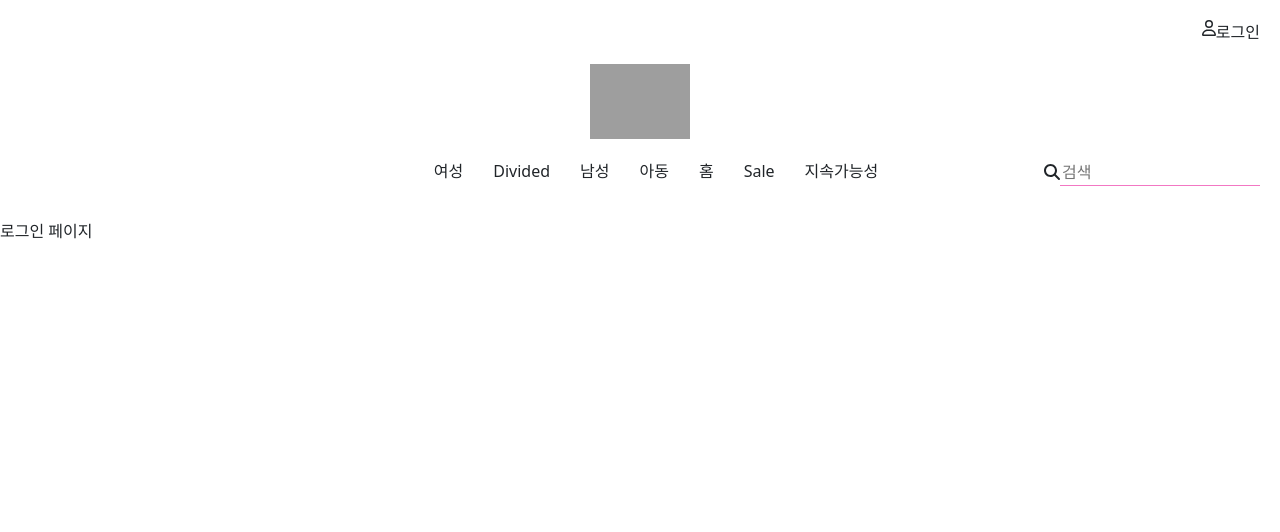
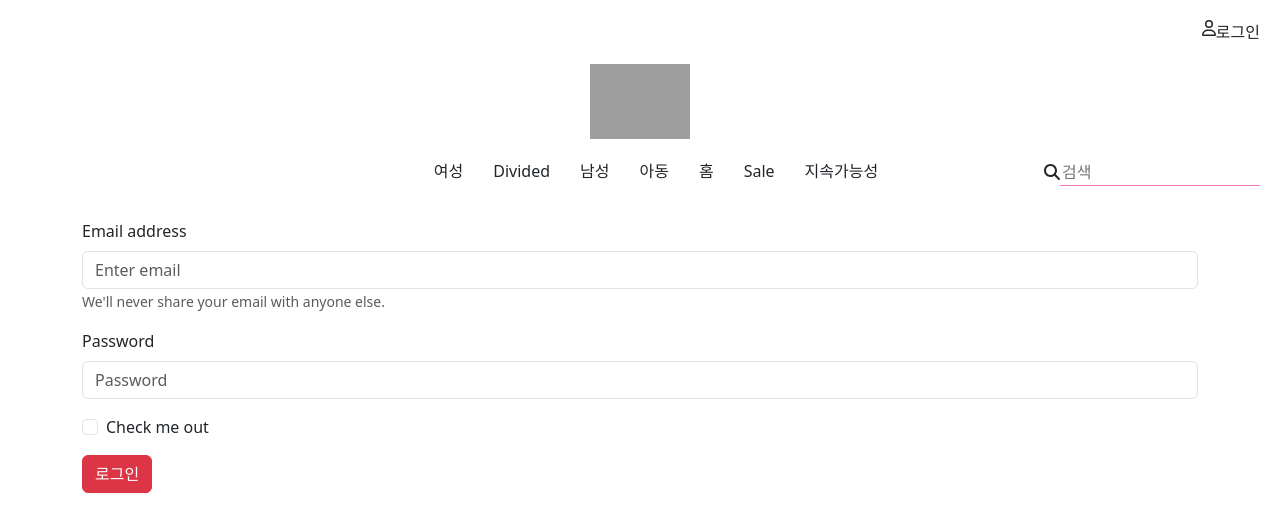
Before and after one commit to DoYoonDev/react-study, a React (Create React App) app in the folder shopping/: page /login in a window 1280 px wide. Shown: the top 532 px of the page. Built offline with nearby package versions, Linux system fonts and the light colour scheme; grey boxes are pictures that could not be loaded.

Commit message:
수업 내용 추가

```diff
--- a/shopping/src/App.css
+++ b/shopping/src/App.css
@@ -4,9 +4,14 @@
     margin: 20px;
 }
 
+.login-button div {
+    cursor: pointer;
+}
+
 .logo-section {
     display: flex;
     justify-content: center;
+    cursor: pointer;
 }
 
 .menu-area{
--- a/shopping/src/App.js
+++ b/shopping/src/App.js
@@ -5,8 +5,10 @@
 import Login from './page/Login';
 import Navbar from './component/Navbar';
 import 'bootstrap/dist/css/bootstrap.min.css';
+import { useState } from 'react';
 
 function App() {
+  const [authenticate, setAuthenticate] = useState(false);
   return (
     <div>
       <Navbar />
--- a/shopping/src/component/Navbar.js
+++ b/shopping/src/component/Navbar.js
@@ -2,14 +2,21 @@
 import { FontAwesomeIcon } from "@fortawesome/react-fontawesome";
 import { faUser } from "@fortawesome/free-regular-svg-icons";
 import { faSearch } from "@fortawesome/free-solid-svg-icons";
+import { useNavigate } from "react-router";
 
 const Navbar = () => {
     const menuList = ['여성', 'Divided', '남성', '아동', '홈', 'Sale', '지속가능성'];
+    const navigate = useNavigate();
+
+    const goToLink = (link) => {
+      // console.log(link);
+      navigate('/login');
+    }
     return (
       <div>
         <div className="login-button">
           <FontAwesomeIcon icon={faUser} />
-        <div>로그인</div>
+          <div onClick={goToLink}>로그인</div>
         </div>
         <div className="logo-section">
           <img
--- a/shopping/src/page/Login.js
+++ b/shopping/src/page/Login.js
@@ -1,10 +1,30 @@
 import React from 'react'
+import { Form, Button, Container } from 'react-bootstrap'
 
 const Login = () => {
   return (
-    <div>
-      로그인 페이지
-    </div>
+    <Container>
+      <Form>
+        <Form.Group className="mb-3" controlId="formBasicEmail">
+          <Form.Label>Email address</Form.Label>
+          <Form.Control type="email" placeholder="Enter email" />
+          <Form.Text className="text-muted">
+            We'll never share your email with anyone else.
+          </Form.Text>
+        </Form.Group>
+
+        <Form.Group className="mb-3" controlId="formBasicPassword">
+          <Form.Label>Password</Form.Label>
+          <Form.Control type="password" placeholder="Password" />
+        </Form.Group>
+        <Form.Group className="mb-3" controlId="formBasicCheckbox">
+          <Form.Check type="checkbox" label="Check me out" />
+        </Form.Group>
+        <Button variant="danger" type="submit">
+          로그인
+        </Button>
+      </Form>
+    </Container>
   )
 }
 
--- a/shopping/src/page/Product.js
+++ b/shopping/src/page/Product.js
@@ -5,14 +5,14 @@
 const Product = () => {
   const [productList, setProductList] = useState([]);
   const getProducts = async () => {
-    let url = `http://localhost:5000/products`;
+    let url = `http://localhost:4000/products`;
     let response = await fetch(url);
     let data = await response.json();
     setProductList(data);
   };
 
   useEffect(() => {
-    // getProducts();
+    getProducts();
   }, []); // 상품 목록을 가져오는 API 호출
 
   return (
```
Lines whose indentation alone changed are shown as unchanged.
